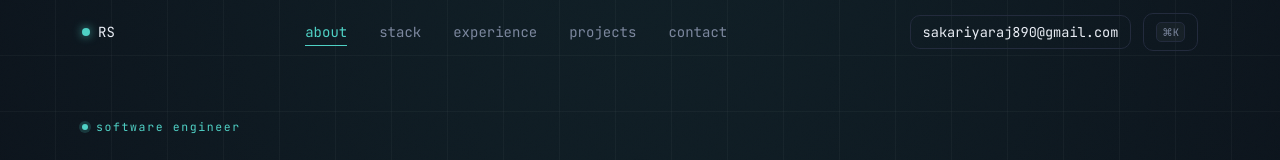
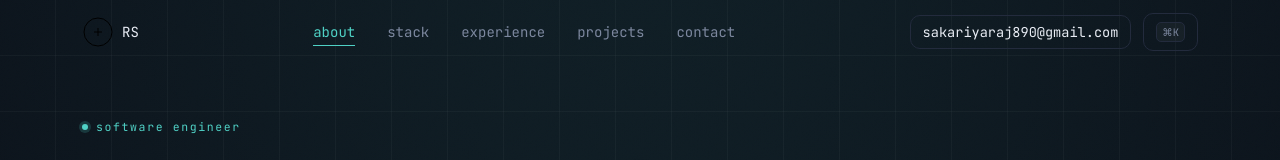
Before and after one commit to raj-se/portfolio, a Next.js app: page / in a window 1280 px wide. Shown: the top 160 px of the page. Built offline with nearby package versions, Linux system fonts and the light colour scheme.

Commit message:
feat: add logo to header

```diff
--- a/components/Header.tsx
+++ b/components/Header.tsx
@@ -2,6 +2,7 @@
 
 import { useEffect, useState } from "react";
 import { profile } from "@/lib/data";
+import Image from "next/image";
 
 const links = [
   { href: "#about", label: "about" },
@@ -47,9 +48,15 @@ export default function Header() {
       }`}
     >
       <div className="max-w-content mx-auto px-6 md:px-8 h-16 flex items-center justify-between">
-        <a href="#top" className="font-mono text-sm text-ink flex items-center gap-2 shrink-0">
-          <span className="w-2 h-2 rounded-full bg-signal shadow-[0_0_10px_rgba(79,209,197,0.8)]" />
-          RS<span className="text-signal"></span>
+        <a href="#top" className="flex items-center gap-2 shrink-0">
+          <Image
+            src="/logo.svg"
+            alt="Logo"
+            width={32}
+            height={32}
+            className="w-8 h-8"
+          />
+          <span className="font-mono text-sm text-ink">RS</span>
         </a>
 
         <nav className="hidden md:flex items-center gap-8 font-mono text-sm">
```
